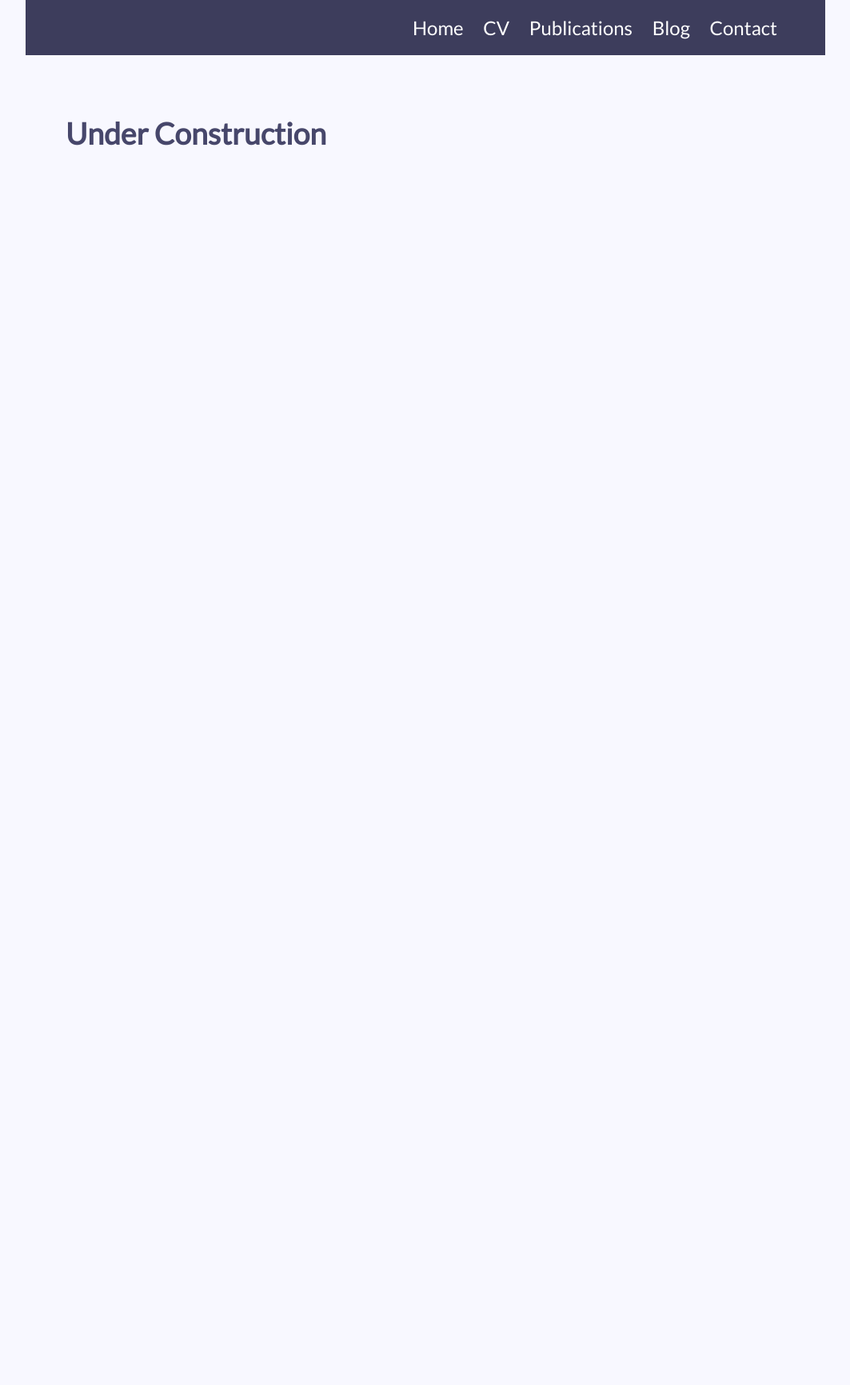
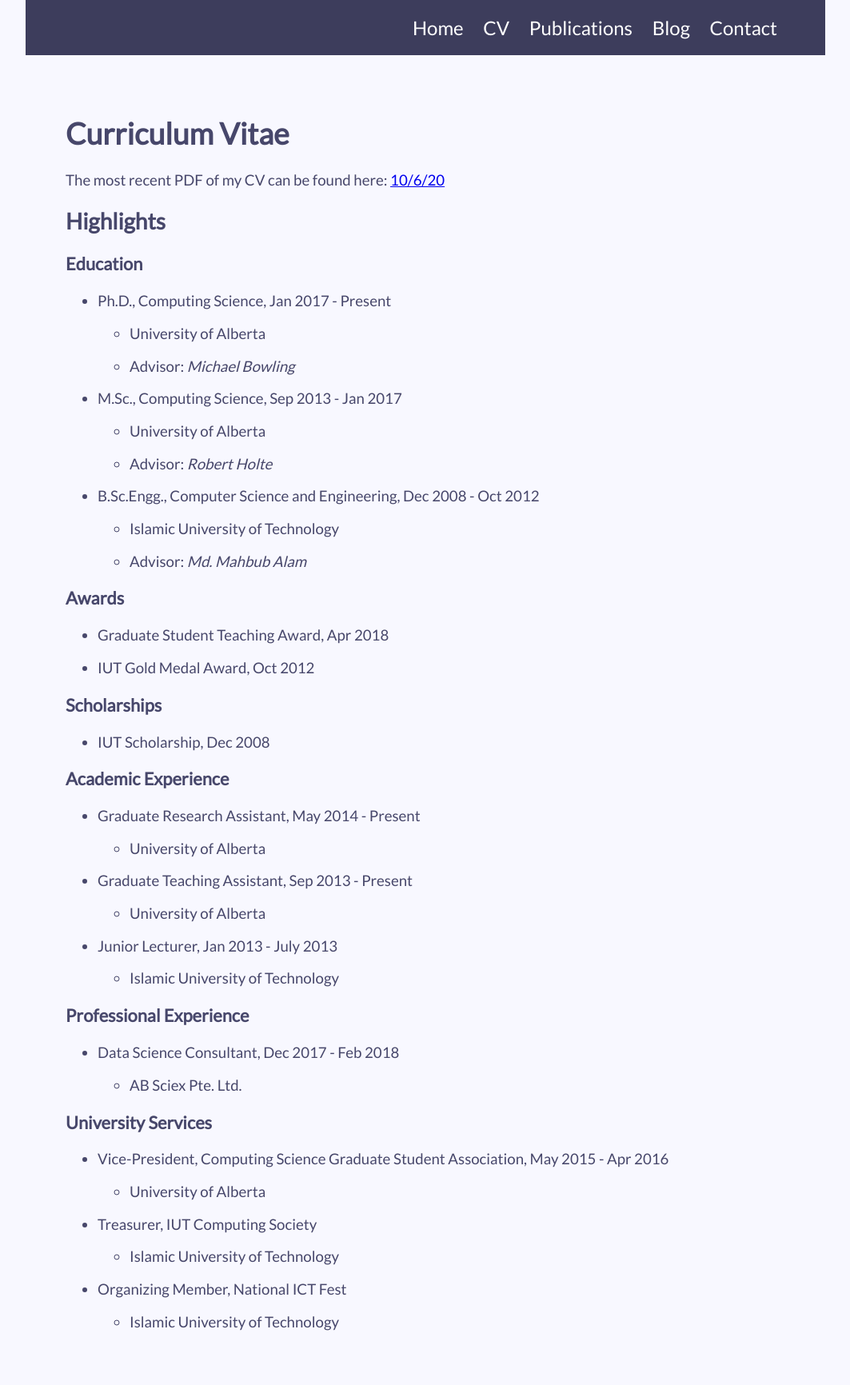
Before and after one commit to zfahmad/zfahmad.github.io, a Jekyll site: the page built from cv.md, in a window 1280 px wide. Shown: the whole page at 80% size, without its empty margins (108-1171 px from the left). Built offline with Jekyll 4.4.1, drawn with Linux system fonts in a browser that asks for light colours; before the commit the page ends 900 px from its top, so only the background shows below that.

Commit message:
Wrote up CV

```diff
--- a/cv.md
+++ b/cv.md
@@ -3,4 +3,72 @@ layout: sub
 title: CV
 ---
 
-# Under Construction
+# Curriculum Vitae
+
+The most recent PDF of my CV can be found here: [10/6/20](assets/pdfs/Zaheen_CV.pdf)
+
+## Highlights
+
+### Education
+
+- Ph.D., Computing Science, Jan 2017 - Present
+
+  - University of Alberta
+
+  - Advisor: *Michael Bowling*
+
+- M.Sc., Computing Science, Sep 2013 - Jan 2017
+
+  - University of Alberta
+
+  - Advisor: *Robert Holte*
+
+- B.Sc.Engg., Computer Science and Engineering, Dec 2008 - Oct 2012
+
+  - Islamic University of Technology
+
+  - Advisor: *Md. Mahbub Alam*
+
+### Awards
+
+- Graduate Student Teaching Award, Apr 2018
+
+- IUT Gold Medal Award, Oct 2012
+
+### Scholarships
+
+- IUT Scholarship, Dec 2008
+
+### Academic Experience
+
+- Graduate Research Assistant, May 2014 - Present
+
+  - University of Alberta
+
+- Graduate Teaching Assistant, Sep 2013 - Present
+
+  - University of Alberta
+
+- Junior Lecturer, Jan 2013 - July 2013
+
+  - Islamic University of Technology
+
+### Professional Experience
+
+- Data Science Consultant, Dec 2017 - Feb 2018
+
+  - AB Sciex Pte. Ltd.
+
+### University Services
+
+- Vice-President, Computing Science Graduate Student Association, May 2015 - Apr 2016
+
+  - University of Alberta
+
+- Treasurer, IUT Computing Society
+
+  - Islamic University of Technology
+
+- Organizing Member, National ICT Fest
+
+  - Islamic University of Technology
--- a/index.html
+++ b/index.html
@@ -8,8 +8,8 @@ title: Home
 <div class="container">
 <h3>About Me</h3>
 <p style="text-align:justify;padding-left:50px;padding-right:50px;line-height:1.5">
-I am currently a Ph.D. student at the Departmene of Computing Science at the
-University of Alberta's Department of. I am working in the Computer Curling
+I am currently a Ph.D. student at the Department of Computing Science at the
+University of Alberta. I am working in the Computer Curling
 Research Group under the supervision of Michael Bowling. I previously completed
 my Master's at
 the University of Alberta under the supervision of Robert Holte. I received my
```
Also changed, not shown: 16 other files.
